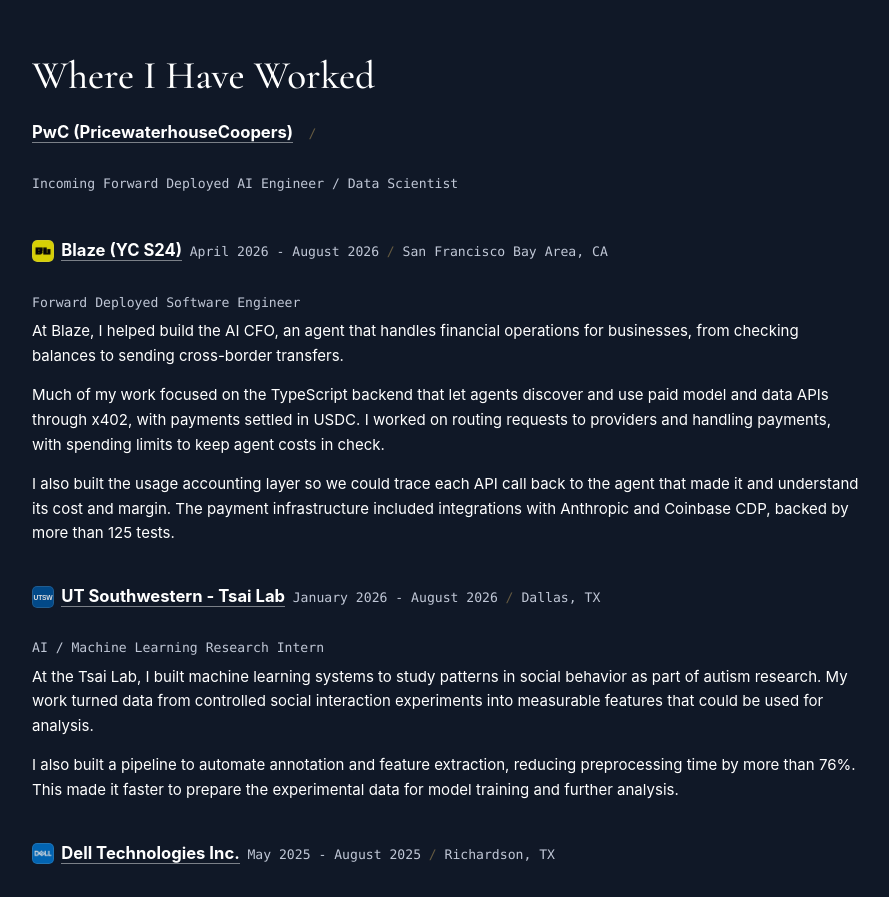
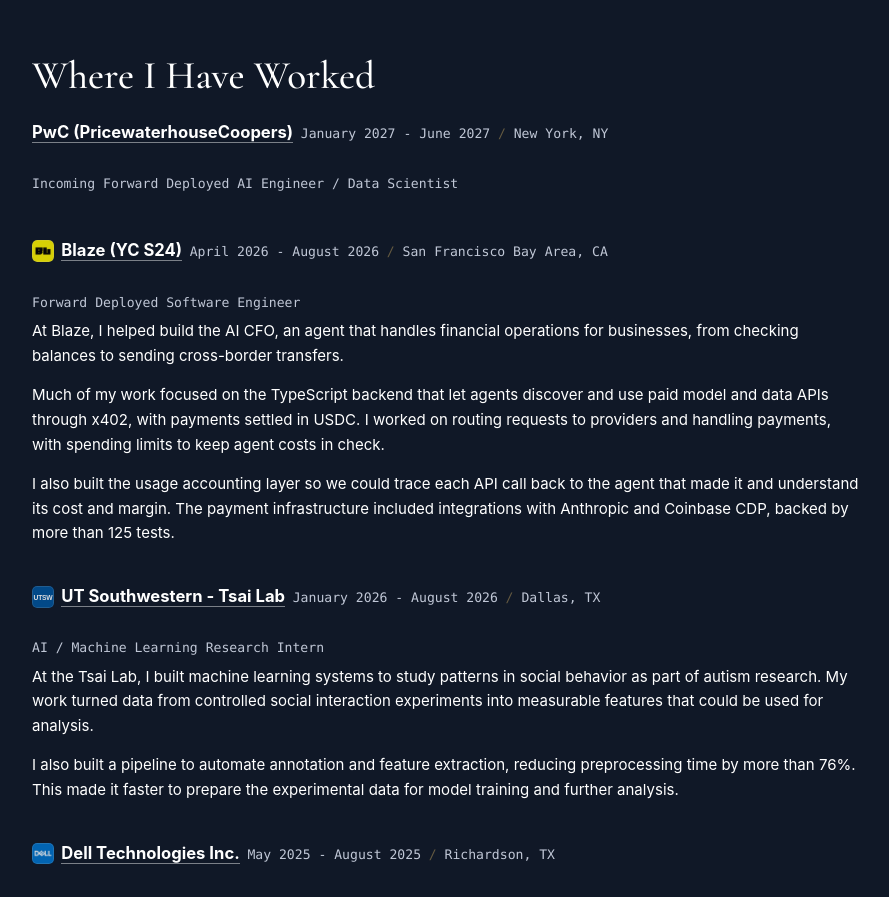
Before and after one commit to suhaasgaddala/personalwebsite, a Next.js app: page / in a window 1280 px wide. Shown: the part 1900-2797 px from the top of the page, without its empty margins (96-985 px from the left). Built offline with nearby package versions, Linux system fonts and the light colour scheme.

Commit message:
Add PwC dates and New York location from resume

```diff
--- a/data/experience.ts
+++ b/data/experience.ts
@@ -4,6 +4,8 @@
     href: "https://www.pwc.com",
     logo: "",
     role: "Incoming Forward Deployed AI Engineer / Data Scientist",
+    dates: "January 2027 - June 2027",
+    location: "New York, NY",
     summary: ""
   },
   {
```
